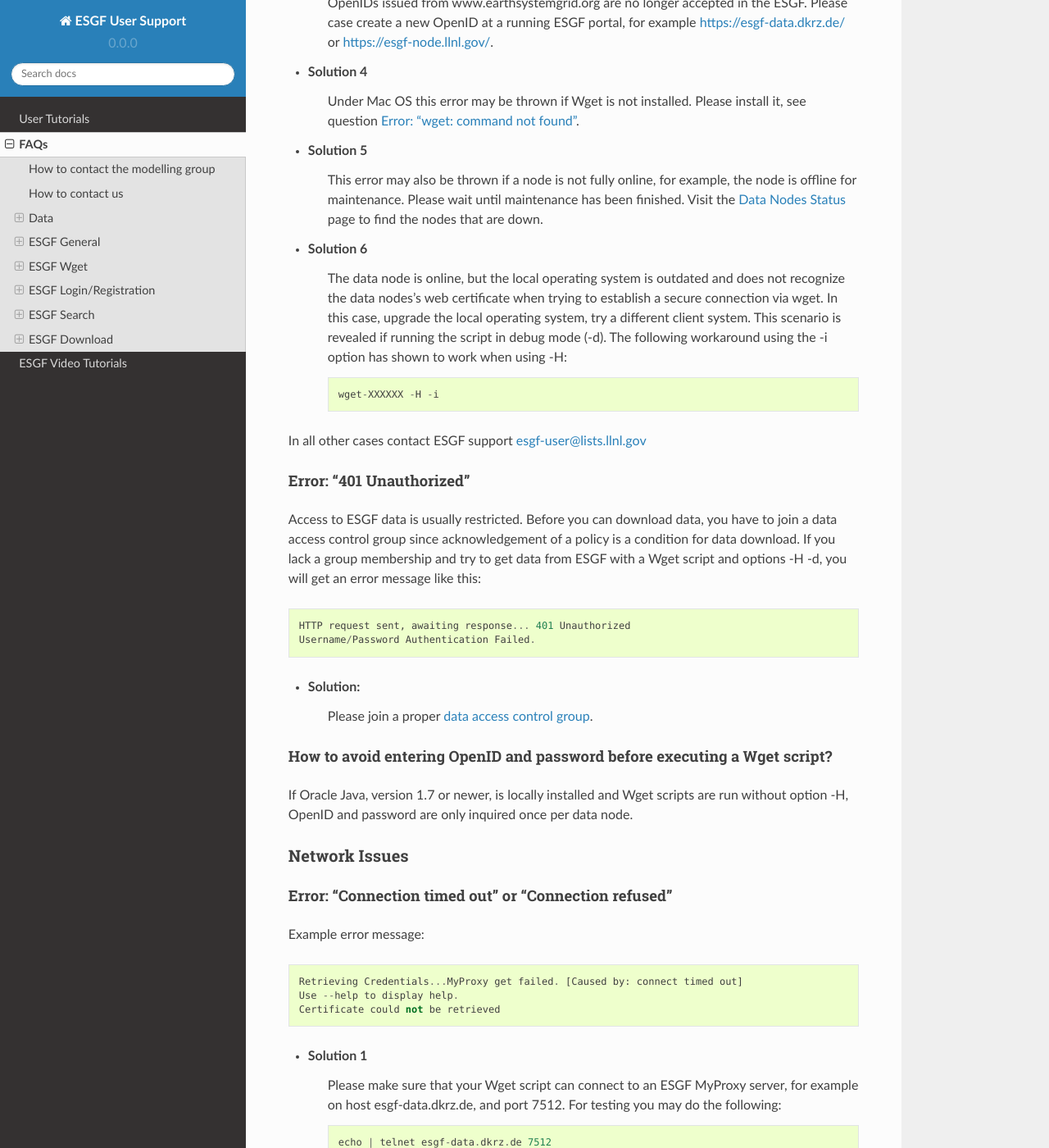
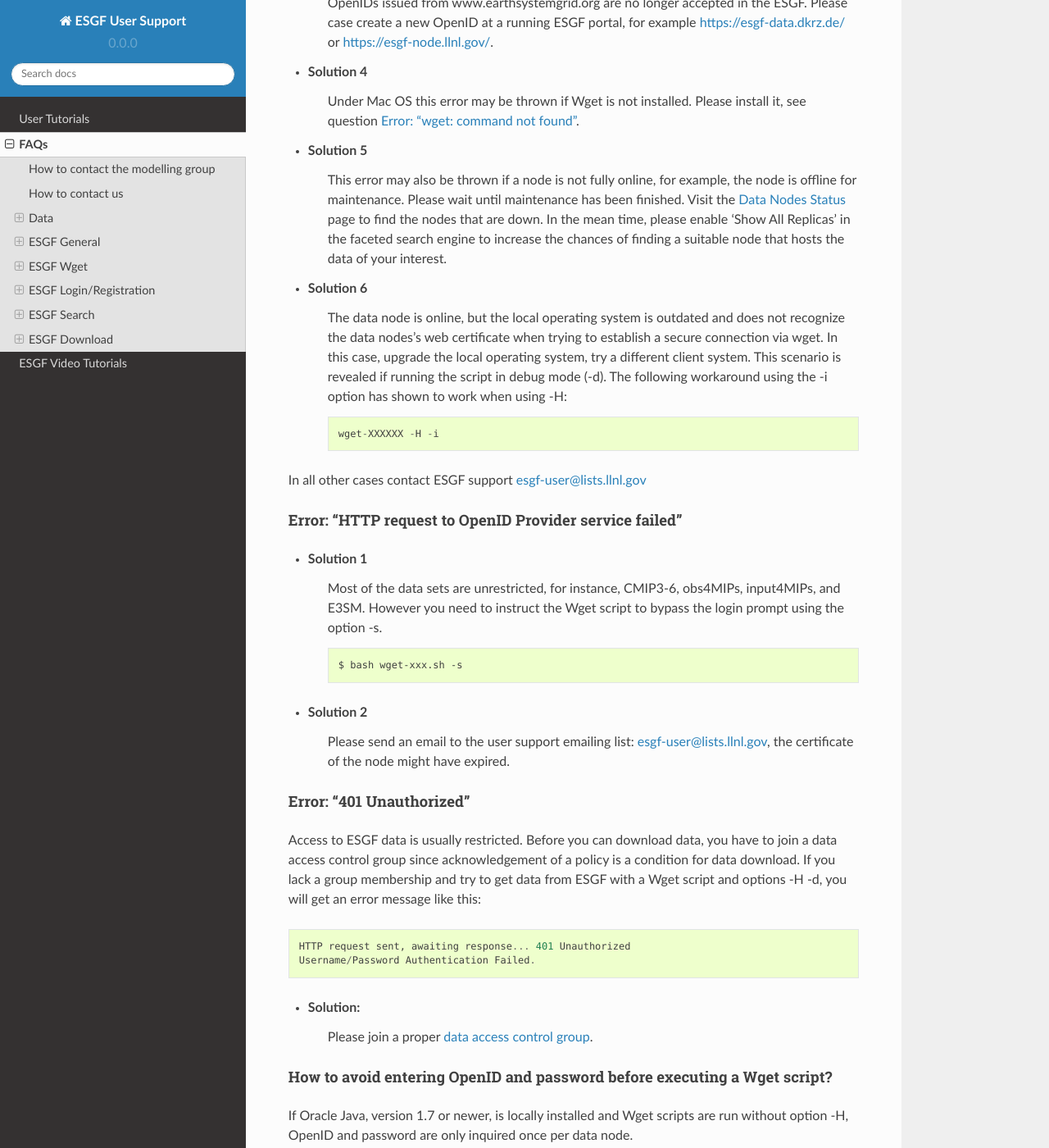
Before and after one commit to ESGF/esgf-user-support, a Sphinx documentation site: the page built from docs/faq.rst, in a window 1280 px wide and 1400 px high, scrolled down 26230 px. Shown: the whole window at 82% size. Built offline with Sphinx 7.4.7 and the Read the Docs theme 2.0.0, drawn with Linux system fonts in a browser that asks for light colours.

Commit message:
add Error: HTTP request to OpenID Provider service failed

```diff
--- a/docs/faq.rst
+++ b/docs/faq.rst
@@ -29,7 +29,8 @@ The contact of the CMIP6 modelling groups is under the "[Show citation]" button
 How to contact us
 ******************
 
-For questions regarding the data management and the performance of ESGF portals and nodes, please send an email to the user support emailing list: esgf-user@lists.llnl.gov.
+For questions regarding the data management and the performance of ESGF portals and nodes,
+please send an email to the user support emailing list: esgf-user@lists.llnl.gov.
 
 We are the data managers of several petabytes of data, in order to reproduce your issue we need the following information:
 
@@ -1119,7 +1120,7 @@ Example error message:
     Under Mac OS this error may be thrown if Wget is not installed. Please install it, see question `Error: "wget: command not found"`_.
 
 * Solution 5
-    This error may also be thrown if a node is not fully online, for example, the node is offline for maintenance.  Please wait until maintenance has been finished. Visit the `Data Nodes Status <https://esgf-node.llnl.gov/status/>`_ page to find the nodes that are down.
+    This error may also be thrown if a node is not fully online, for example, the node is offline for maintenance.  Please wait until maintenance has been finished. Visit the `Data Nodes Status <https://esgf-node.llnl.gov/status/>`_ page to find the nodes that are down. In the mean time, please enable ‘Show All Replicas’ in the faceted search engine to increase the chances of finding a suitable node that hosts the data of your interest.
 
 * Solution 6
     The data node is online, but the local operating system is outdated and does not recognize the data nodes's web certificate when trying to establish a secure connection via wget.  In this case, upgrade the local operating system, try a different client system.  This scenario is revealed if running the script in debug mode (-d).
@@ -1130,6 +1131,18 @@ Example error message:
         wget-XXXXXX -H -i
 
 In all other cases contact ESGF support esgf-user@lists.llnl.gov
+
+Error: "HTTP request to OpenID Provider service failed"
+^^^^^^^^^^^^^^^^^^^^^^^^^^^^^^^^^^^^^^^^^^^^^^^^^^^^^^
+* Solution 1
+    Most of the data sets are unrestricted, for instance, CMIP3-6, obs4MIPs, input4MIPs, and E3SM. However you need to instruct the Wget script to bypass the login prompt using the option -s.
+
+    ::
+
+        $ bash wget-xxx.sh -s
+
+* Solution 2
+    Please send an email to the user support emailing list: esgf-user@lists.llnl.gov, the certificate of the node might have expired.
 
 Error: "401 Unauthorized"
 ^^^^^^^^^^^^^^^^^^^^^^^^^
```
